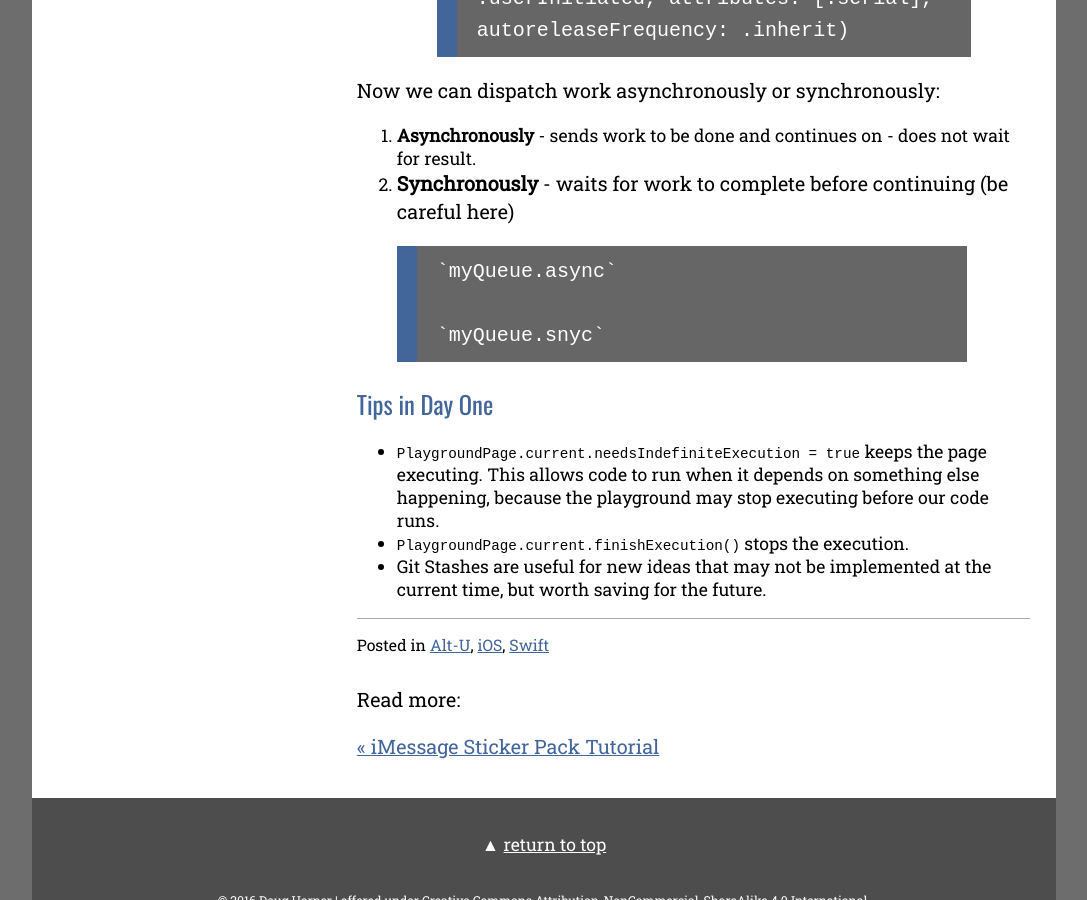
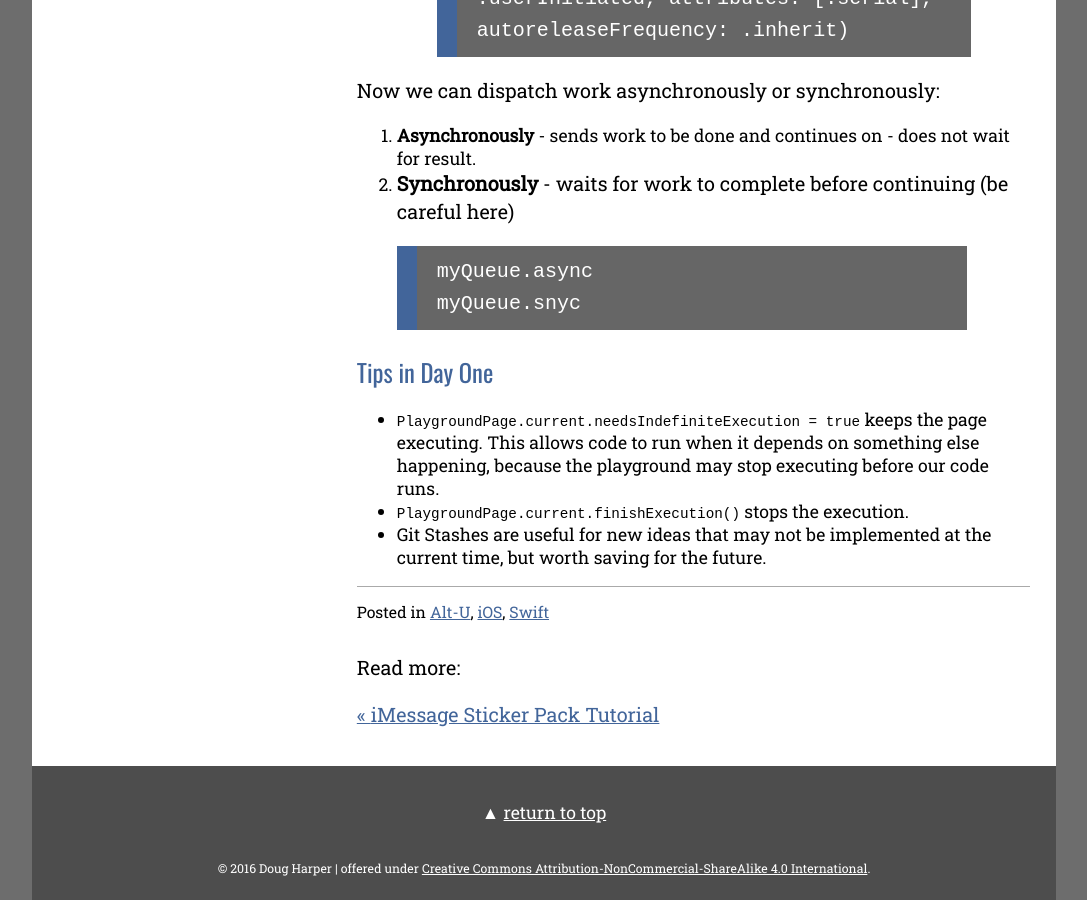
Before and after one commit to endodoug/endodoug.github.io, a Jekyll site: the page built from _posts/2016-09-12-alt-u-day-one.md, in a window 1280 px wide and 900 px high, scrolled down 3513 px. Shown: the whole window, without its empty margins (96-1183 px from the left). Built offline with Jekyll 4.4.1, drawn with Linux system fonts in a browser that asks for light colours; comment, search, counter and statistics services are not loaded.

Commit message:
Update 2016-09-12-alt-u-day-one.md

```diff
--- a/_posts/2016-09-12-alt-u-day-one.md
+++ b/_posts/2016-09-12-alt-u-day-one.md
@@ -87,9 +87,8 @@ Now we can dispatch work asynchronously or synchronously:
 1.  **Asynchronously** - sends work to be done and continues on - does not wait for result.
 2.  **Synchronously** - waits for work to complete before continuing (be careful here)
 
-		`myQueue.async`
-
-		`myQueue.snyc`
+		myQueue.async
+		myQueue.snyc
 
 
 
```
